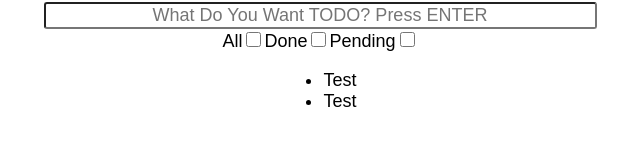
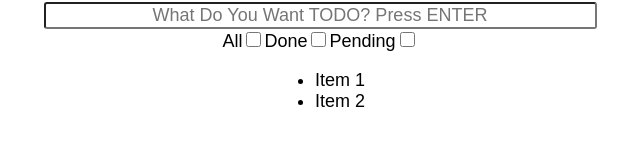
Before and after one commit to josediazse/redux-todo, a React app: page / in a window 1280 px wide. Shown: the part 242-388 px from the top of the page, without its empty margins (320-960 px from the left). Built offline with nearby package versions, Linux system fonts and the light colour scheme.

Commit message:
Adding babel-eslint and configure babel parser in order to enable static class members

```diff
--- a/package.json
+++ b/package.json
@@ -17,7 +17,9 @@
   "devDependencies": {
     "babel-cli": "^6.26.0",
     "babel-core": "^6.26.0",
+    "babel-eslint": "^8.0.2",
     "babel-loader": "^7.1.2",
+    "babel-plugin-transform-class-properties": "^6.24.1",
     "babel-preset-es2015": "^6.24.1",
     "babel-preset-react": "^6.24.1",
     "cross-env": "^5.0.5",
--- a/src/components/TodoItem.js
+++ b/src/components/TodoItem.js
@@ -1,7 +1,13 @@
 import React, { Component } from 'react'
+import { string, func } from 'prop-types'
 
 export default class TodoItem extends Component {
+  static propTypes = {
+    text: string.isRequired,
+    toggleFunc: func.isRequired
+  }
+
   render() {
-    return <li>Test</li>
+    return <li onClick={this.props.toggleFunc}>{this.props.text}</li>
   }
 }
--- a/src/components/TodoList.js
+++ b/src/components/TodoList.js
@@ -2,12 +2,21 @@ import React, { Component } from 'react'
 import TodoItem from './TodoItem'
 
 export default class TodoList extends Component {
+  state = {
+    todoItems: ['Item 1', 'Item 2']
+  }
+
   render() {
     return (
       <div>
         <ul>
-          <TodoItem />
-          <TodoItem />
+          {this.state.todoItems ? (
+            this.state.todoItems.map(todo => {
+              return <TodoItem key={todo} text={todo} toggleFunc={() => {}} />
+            })
+          ) : (
+            <p>Great You have DONE them all!</p>
+          )}
         </ul>
       </div>
     )
--- a/src/styles.css
+++ b/src/styles.css
@@ -18,7 +18,7 @@ input[type='checkbox'] {
 .container {
   display: flex;
   flex-direction: column;
+  justify-content: center;
   align-items: center;
-  justify-content: center;
   min-height: 600px;
 }
```
Also changed, not shown: .babelrc, 1 other file (tests, documents, lock files or other folders).
